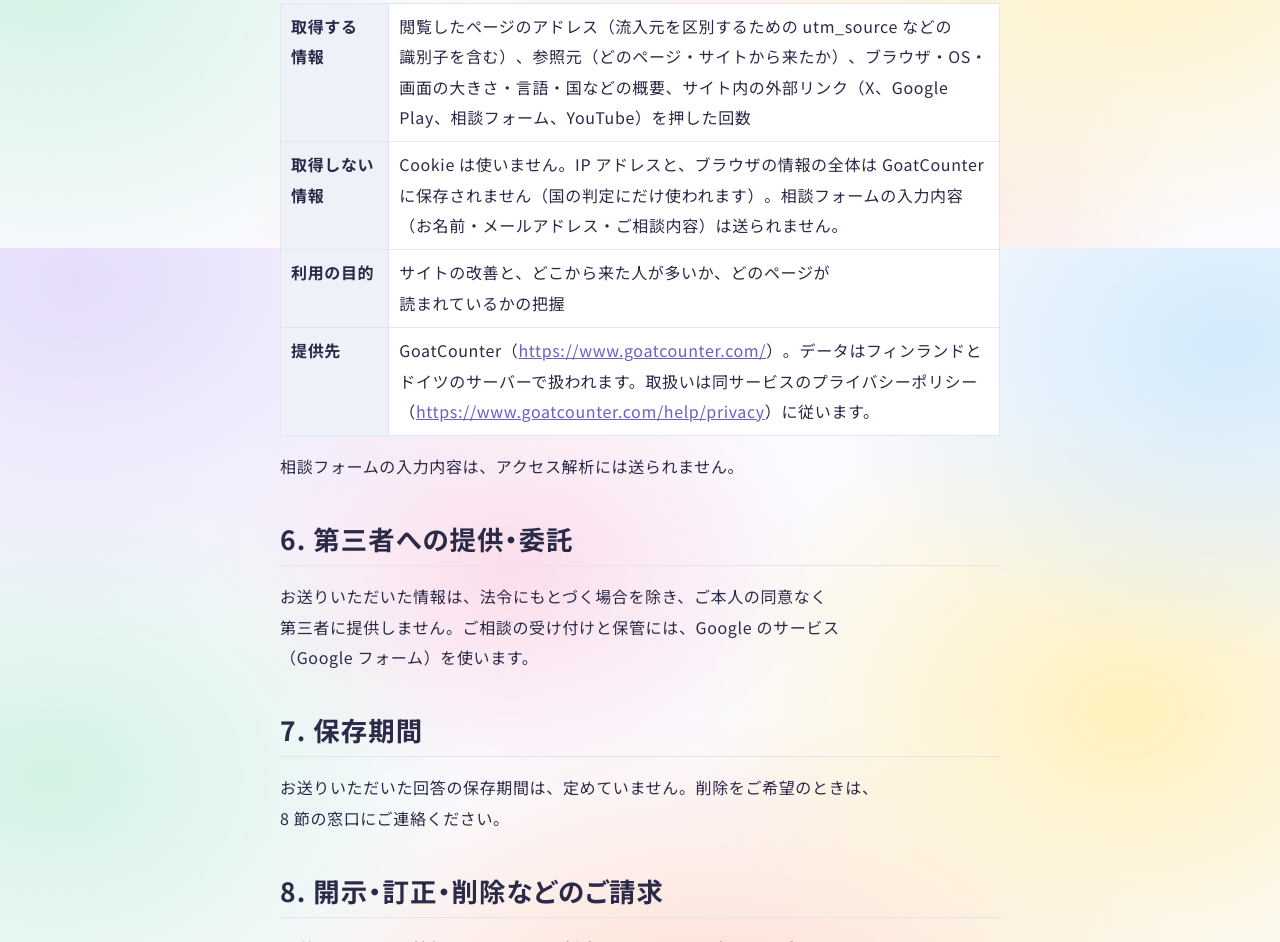
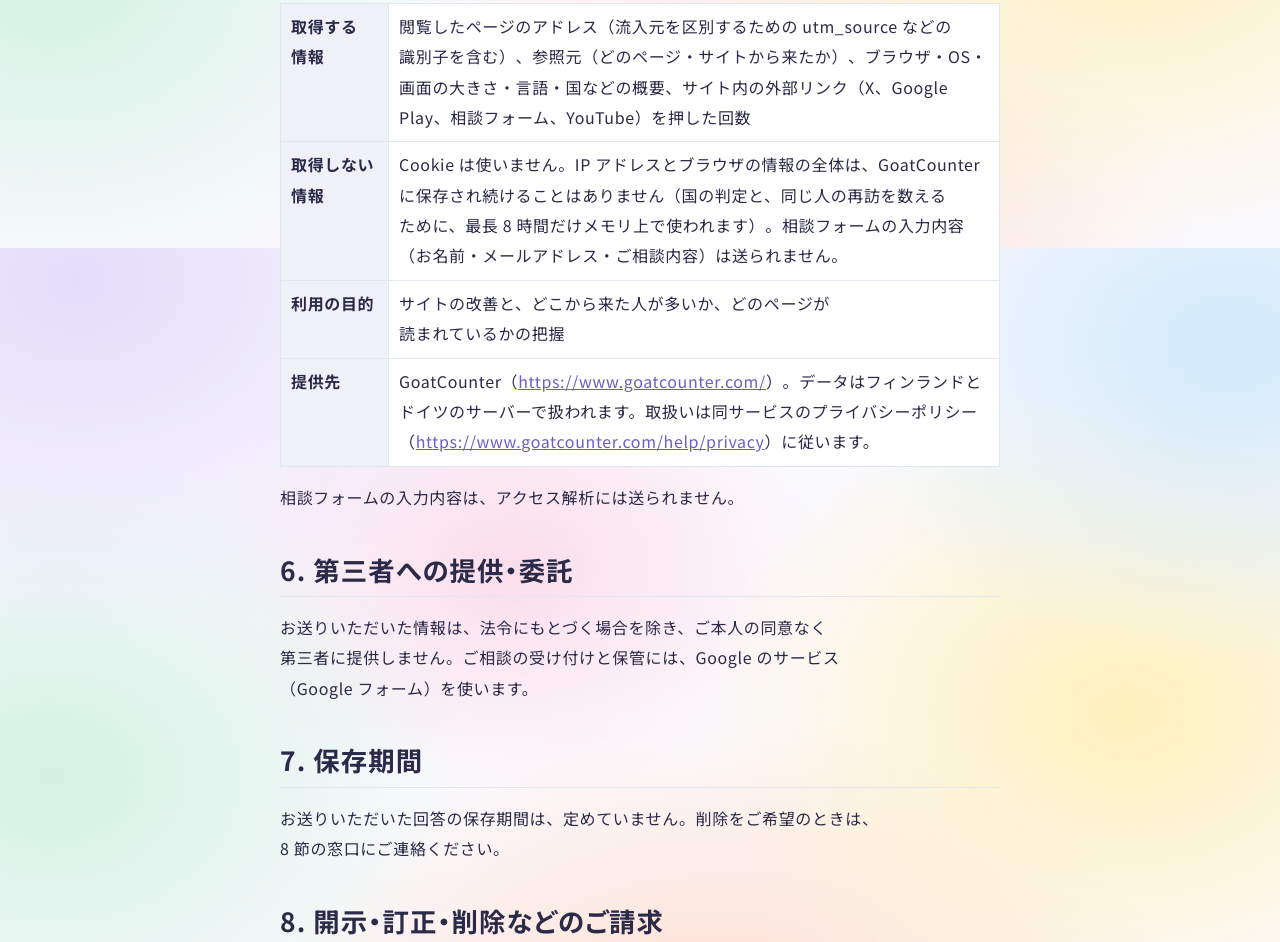
Before and after one commit to luckys4900/luckys4900.github.io, a plain HTML site: page site-privacy.html in a window 1280 px wide. Shown: the part 2952-3894 px from the top of the page. Drawn offline with Linux system fonts and the light colour scheme.

Commit message:
サイト用ポリシー: IP アドレスの扱いを GoatCounter 公式の説明どおりに（再訪の判定に最長 8 時間メモリ上で使う）。pycache を追跡から外す
Co-Authored-By: Claude Opus 5.5 <noreply@anthropic.com>

```diff
--- a/site-privacy.html
+++ b/site-privacy.html
@@ -90,7 +90,7 @@
 <p>このサイトでは、閲覧の状況を知るために、アクセス解析サービス「GoatCounter」（<a href="https://www.goatcounter.com/" rel="noopener">https://www.goatcounter.com/</a>）を利用しています。GoatCounter は、Cookie を使わず、個人データを保存し続けることなく訪問を数える仕組み（GoatCounter 公式の説明: Identify unique visits without cookies or persistently storing any personal data）です。IP アドレスなど、運営者が個人を特定できる情報は保存しません。</p>
 <table>
 <tr><th>取得する情報</th><td>閲覧したページのアドレス（流入元を区別するための utm_source などの識別子を含む）、参照元（どのページ・サイトから来たか）、ブラウザ・OS・画面の大きさ・言語・国などの概要、サイト内の外部リンク（X、Google Play、相談フォーム、YouTube）を押した回数</td></tr>
-<tr><th>取得しない情報</th><td>Cookie は使いません。IP アドレスと、ブラウザの情報の全体は GoatCounter に保存されません（国の判定にだけ使われます）。相談フォームの入力内容（お名前・メールアドレス・ご相談内容）は送られません。</td></tr>
+<tr><th>取得しない情報</th><td>Cookie は使いません。IP アドレスとブラウザの情報の全体は、GoatCounter に保存され続けることはありません（国の判定と、同じ人の再訪を数えるために、最長 8 時間だけメモリ上で使われます）。相談フォームの入力内容（お名前・メールアドレス・ご相談内容）は送られません。</td></tr>
 <tr><th>利用の目的</th><td>サイトの改善と、どこから来た人が多いか、どのページが読まれているかの把握</td></tr>
 <tr><th>提供先</th><td>GoatCounter（<a href="https://www.goatcounter.com/" rel="noopener">https://www.goatcounter.com/</a>）。データはフィンランドとドイツのサーバーで扱われます。取扱いは同サービスのプライバシーポリシー（<a href="https://www.goatcounter.com/help/privacy" rel="noopener">https://www.goatcounter.com/help/privacy</a>）に従います。</td></tr>
 </table>
```
Also changed, not shown: _build/pages/site-privacy.html (+1 -1 lines), 1 other file.
